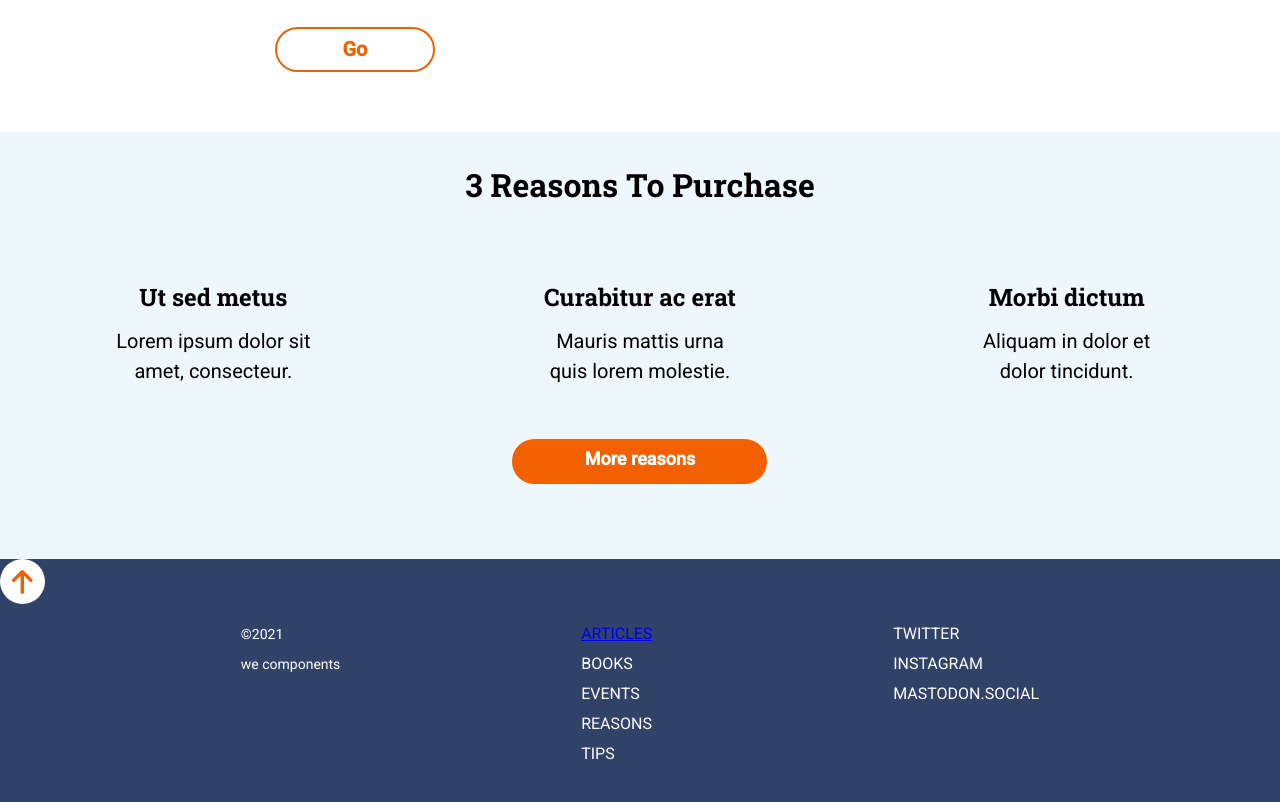
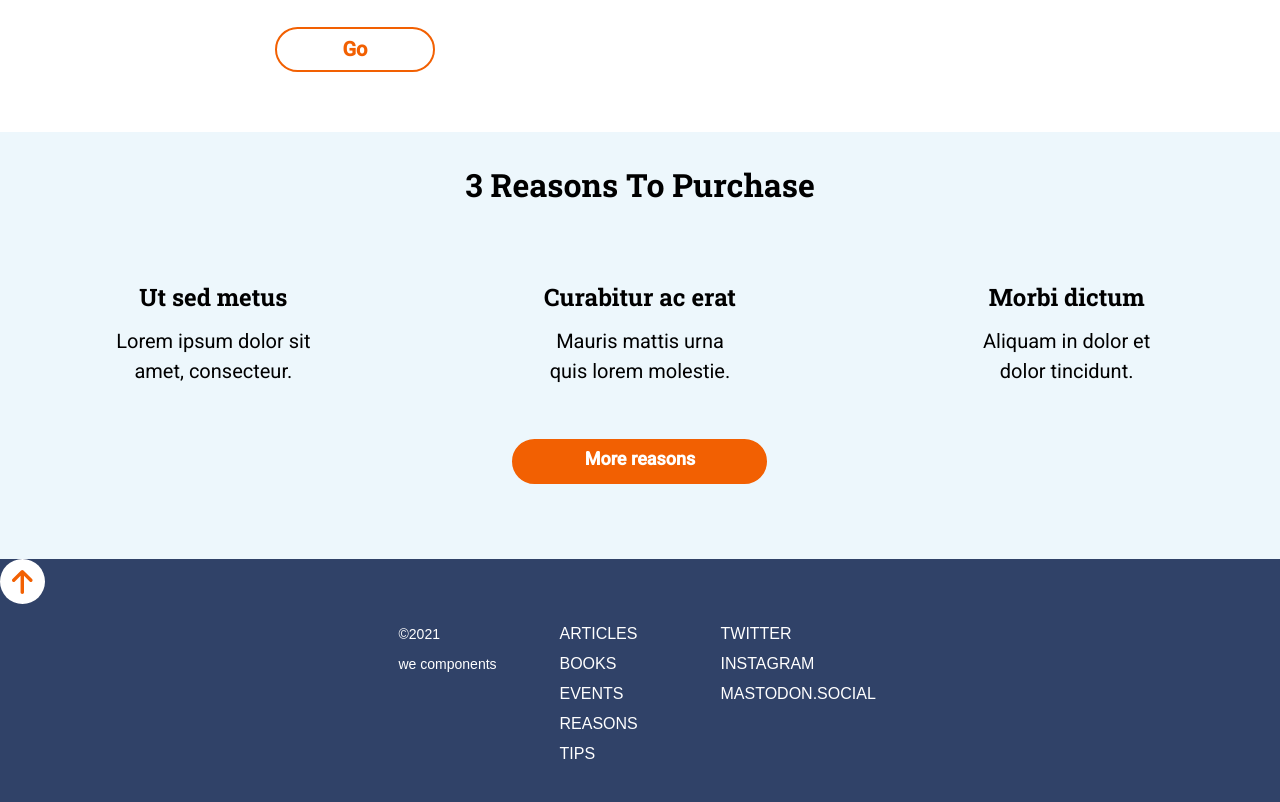
Before and after one commit to MariviEscudero/Anonymous-Proxy, a website: page src/html/index.html in a window 1280 px wide. Shown: the part 1028-1830 px from the top of the page. Drawn offline with nearby package versions, Linux system fonts and the light colour scheme; files that its build step writes are made by us from their sources; files whose address does not match are found by name.

Commit message:
add footer desktop

```diff
--- a/src/html/partials/footer.html
+++ b/src/html/partials/footer.html
@@ -3,23 +3,32 @@
   <div class="footer__container">
     <nav class="footer__nav">
       <ul class="footer__nav--list1">
-        <li><a href="https://adalab.es/" class="header__menu" target="_blank">Articles</a></li>
-        <li>Books</li>
-        <li>Events</li>
-        <li>Reasons</li>
-        <li>Tips</li>
+        <li><a href="https://adalab.es/" class="footer__nav--list1__link" target="_blank"
+            title="go to Adalab">Articles</a></li>
+        <li><a href="https://adalab.es/" class="footer__nav--list1__link" target="_blank" title="go to Adalab">Books</a>
+        </li>
+        <li><a href="https://adalab.es/" class="footer__nav--list1__link" target="_blank"
+            title="go to Adalab">Events</a></li>
+        <li><a href="https://adalab.es/" class="footer__nav--list1__link" target="_blank"
+            title="go to Adalab">Reasons</a></li>
+        <li><a href="https://adalab.es/" class="footer__nav--list1__link" target="_blank" title="go to Adalab">Tips</a>
+        </li>
       </ul>
     </nav>
     <nav>
       <ul class="footer__nav--list2">
-        <li>Twitter</li>
-        <li>Instagram</li>
-        <li>Mastodon.social</li>
+        <li><a href="https://adalab.es/" class="footer__nav--list2__link" target="_blank"
+            title="go to Adalab">Twitter</a></li>
+        <li><a href="https://adalab.es/" class="footer__nav--list2__link" target="_blank"
+            title="go to Adalab">Instagram</a></li>
+        <li><a href="https://adalab.es/" class="footer__nav--list2__link" target="_blank"
+            title="go to Adalab">Mastodon.social</a>
+        </li>
       </ul>
     </nav>
     <small class="footer__small">
       <p>&copy;2021</p>
-      <p>we <i class="fas fa-heart"></i> components</p>
+      <p>we components</p>
     </small>
   </div>
 </footer>
--- a/src/scss/core/_variables.scss
+++ b/src/scss/core/_variables.scss
@@ -27,3 +27,4 @@ $footerheart: $brightorange;
 /*fuentes*/
 $roboto: "Roboto", sans-serif;
 $robotoslab: "Roboto Slab", serif;
+$robotoregular: "Roboto:300", sans-serif;
--- a/src/scss/layout/_footer.scss
+++ b/src/scss/layout/_footer.scss
@@ -2,7 +2,7 @@
 .footer {
   background-color: $footerbgcolor;
   color: $footercolor;
-  font-family: $roboto;
+  font-family: $robotoregular;
   font-size: 16px;
   line-height: 30px;
 }
@@ -22,6 +22,10 @@
   align-items: center;
   padding: 0px 0px 30px 0px;
 }
+.footer__nav--list1__link {
+  text-decoration: none;
+  color: white;
+}
 
 .footer__nav--list2 {
   list-style-type: none;
@@ -32,6 +36,12 @@
   align-items: center;
   padding: 0px 0px 30px 0px;
 }
+.footer__nav--list2__link {
+  font-weight: lighter;
+  text-decoration: none;
+  color: white;
+}
+
 .footer__small {
   display: flex;
   flex-direction: column;
@@ -39,9 +49,6 @@
   justify-content: center;
   font-size: 14px;
   padding: 0px 0px 45px 0px;
-}
-.fas {
-  color: red;
 }
 
 .footer__seclink {
@@ -74,3 +81,27 @@
     order: -2;
   }
 }
+@media (min-width: 1200px) {
+  .footer__container {
+    display: flex;
+    flex-direction: row;
+    justify-content: center;
+    align-items: flex-start;
+    flex-grow: 30px;
+  }
+  .footer__nav--list1 {
+    width: 161px;
+    align-items: flex-start;
+    order: 1;
+  }
+  .footer__nav--list2 {
+    width: 161px;
+    align-items: flex-start;
+    order: 1;
+  }
+  .footer__small {
+    width: 161px;
+    align-items: flex-start;
+    order: -2;
+  }
+}
```
